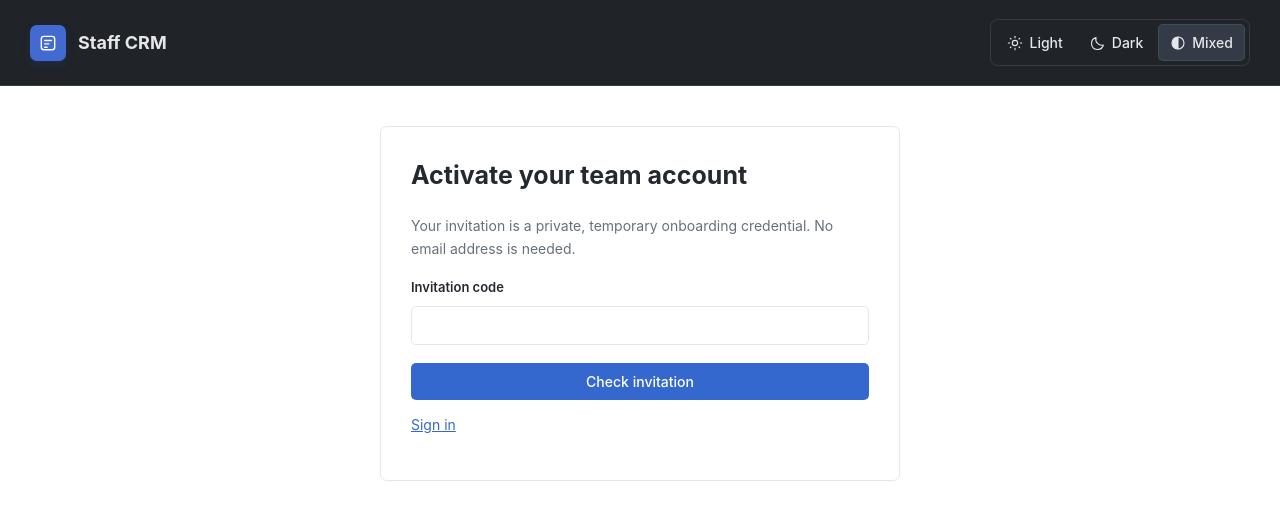
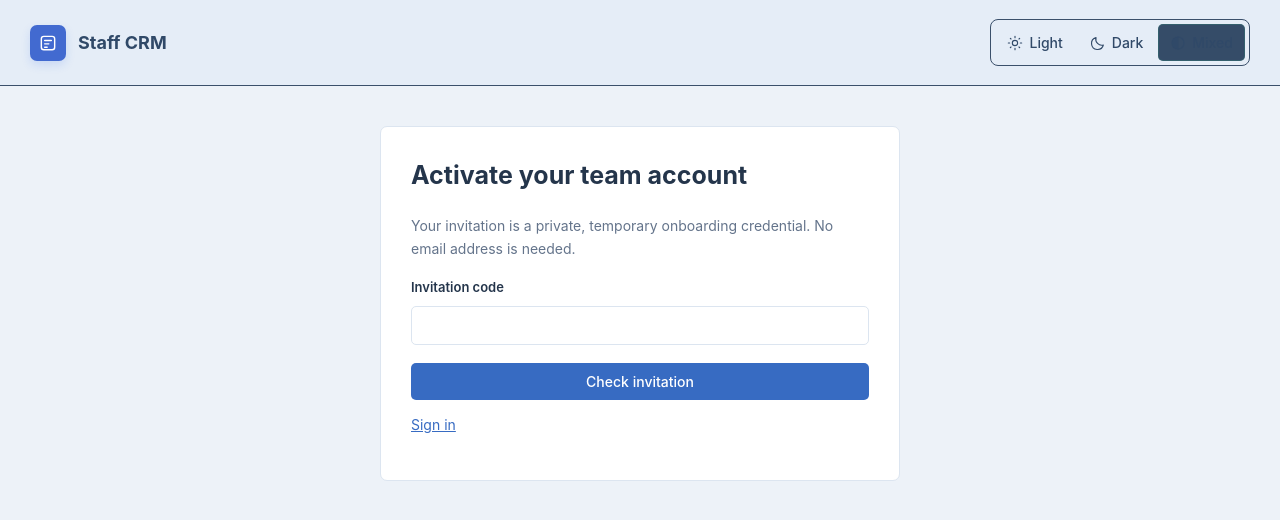
Before and after one commit to yaminimeti6/CRM-software, a Next.js app: page /join in a window 1280 px wide. Shown: the top 520 px of the page. Built offline with nearby package versions, Linux system fonts and the light colour scheme.

Commit message:
Soften Mixed theme with slate navigation and blue-grey framing

```diff
--- a/src/app/crm-workspace.css
+++ b/src/app/crm-workspace.css
@@ -12,8 +12,11 @@
   font-family:Inter,"Segoe UI",Arial,sans-serif;font-size:14px;line-height:1.5;
 }
 .crm-shell.crm-reference[data-crm-theme=mixed] {
-  --crm-nav-bg:#202328;--crm-nav-text:#e5e7eb;--crm-nav-muted:#a2a8b2;
-  --crm-nav-border:#353a43;--crm-nav-active:#343a46;--crm-top-bg:#202328;--crm-top-text:#e5e7eb;
+  --crm-bg:#edf2f8;--crm-surface:#fff;--crm-soft:#f3f6fb;--crm-control:#fff;
+  --crm-text:#24354b;--crm-muted:#64748b;--crm-border:#dce5f0;
+  --crm-accent:#376bc2;--crm-accent-soft:#eaf1fc;
+  --crm-nav-bg:#24364d;--crm-nav-text:#edf3fc;--crm-nav-muted:#b5c5db;
+  --crm-nav-border:#3b506b;--crm-nav-active:#354c68;--crm-top-bg:#e5edf7;--crm-top-text:#304968;
 }
 .crm-shell.crm-reference[data-crm-theme=dark] {
   --crm-bg:#202328;--crm-surface:#202328;--crm-soft:#272b32;--crm-control:#252930;
@@ -210,3 +213,11 @@
 .crm-shell.crm-reference[data-collapsed=true] .crm-sidebar nav a { padding:8px;justify-content:center; }
 .crm-shell.crm-reference[data-collapsed=true] .crm-sidebar-workspace { padding:8px 0;border:0; }
 @media(max-width:900px) { .crm-shell.crm-reference .crm-sidebar { width:260px; }.crm-shell.crm-reference[data-collapsed=true] .crm-sidebar nav a { justify-content:flex-start; }.crm-shell.crm-reference[data-collapsed=true] .crm-sidebar-workspace { padding:12px; } }
+
+/* Mixed: a slate-blue frame with softly separated content surfaces. */
+.crm-shell.crm-reference[data-crm-theme=mixed] .crm-content>section { padding:22px;border:1px solid var(--crm-border);border-radius:12px;box-shadow:0 3px 14px #24364d06; }
+.crm-shell.crm-reference[data-crm-theme=mixed] .crm-topbar { border-bottom-color:#cedbed; }
+.crm-shell.crm-reference[data-crm-theme=mixed] .crm-topbar .crm-avatar,.crm-shell.crm-reference[data-crm-theme=mixed] .crm-reminder-count { background:#d1def0;color:#304968; }
+.crm-shell.crm-reference[data-crm-theme=mixed] .crm-sidebar nav a[aria-current=page] { background:#416a9f;box-shadow:none; }
+@media(max-width:700px) { .crm-shell.crm-reference[data-crm-theme=mixed] .crm-content>section { padding:14px;border-radius:9px; } }
+.crm-shell.crm-reference[data-crm-theme=mixed] .crm-topbar .crm-breadcrumb { color:var(--crm-muted); }
```
